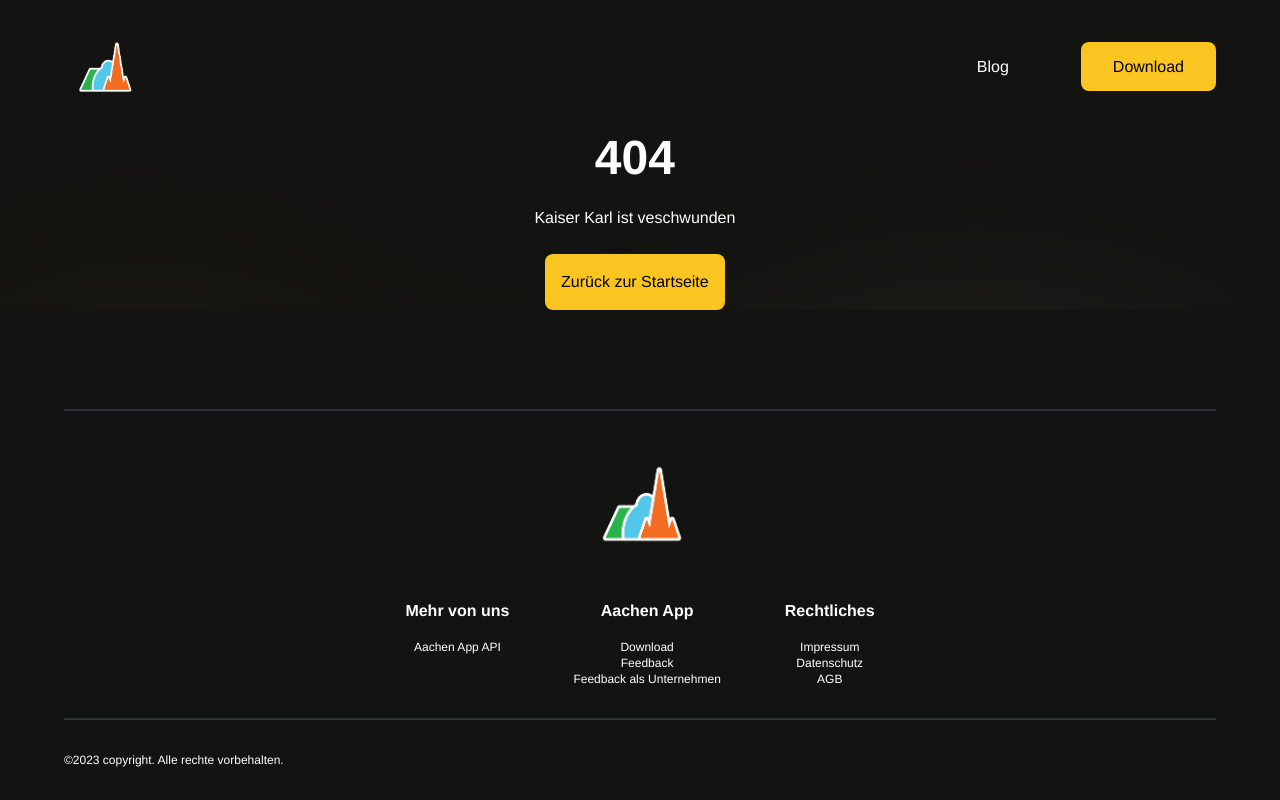
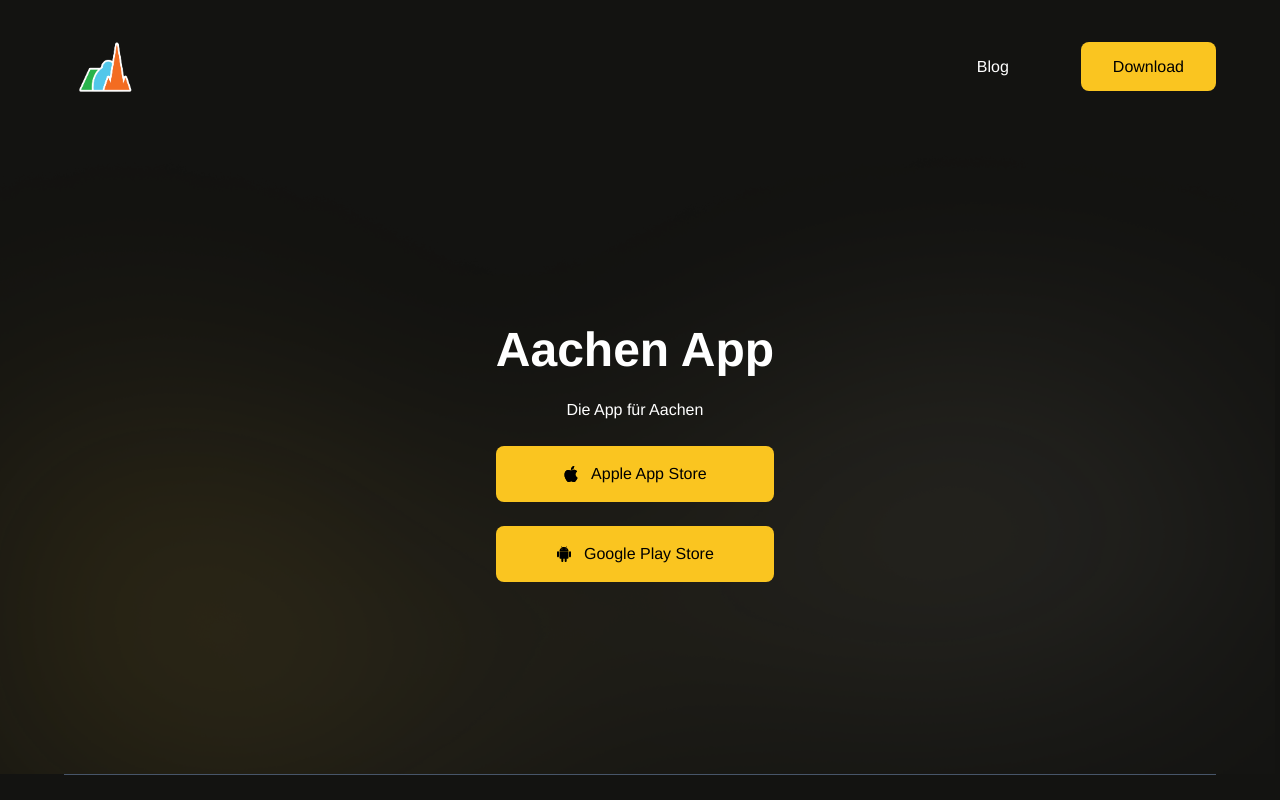
Before and after one commit to FynnFrings/aachen-web-app, a Next.js app in the folder frontend/: page /download in a window 1280 px wide. Before the commit this address had no page. Shown: the top 800 px of the page. Built offline with nearby package versions, Linux system fonts and the light colour scheme.

Commit message:
created download page, fixed height in 404 page, fixed links in footer and header

```diff
--- a/frontend/components/BurgerMenu/Menu.tsx
+++ b/frontend/components/BurgerMenu/Menu.tsx
@@ -62,7 +62,7 @@
           <Link
             onClick={handleOnClick}
             className="relative hover:after:w-full hover:after:transition-[width] hover:after:duration-300 after:absolute after:w-[0%] after:bg-[#FAC520] after:left-0 after:bottom-0 after:h-[2px] after:transition-[width] after:duration-300"
-            href={"/"}
+            href={"/download"}
           >
             Download
           </Link>
--- a/frontend/components/Layout/footer.tsx
+++ b/frontend/components/Layout/footer.tsx
@@ -13,14 +13,14 @@
           <div className="w-full flex flex-col lg:flex-row text-center gap-y-8 lg:justify-center lg:gap-x-16">
             <div className="flex flex-col items-center">
               <h2 className="font-bold text-md mb-4">Mehr von uns</h2>
-              <Link
+              <a
                 className="font-light text-xs"
                 href={" https://api.aachen-app.de"}
               >
                 <p className="hover:text-[#FAC520] relative hover:after:w-full hover:after:transition-[width] hover:after:duration-300 after:absolute after:w-[0%] after:bg-[#FAC520] after:left-0 after:bottom-0 after:h-[2px] after:transition-[width] after:duration-300">
                   Aachen App API
                 </p>
-              </Link>
+              </a>
             </div>
             <div className="flex flex-col items-center">
               <h2 className="font-bold text-md mb-4">Aachen App</h2>
@@ -29,22 +29,22 @@
                   Download
                 </p>
               </Link>
-              <Link
+              <a
                 className="font-light text-xs"
                 href={" https://www.aachen-app.de/feedback"}
               >
                 <p className="hover:text-[#FAC520] relative hover:after:w-full hover:after:transition-[width] hover:after:duration-300 after:absolute after:w-[0%] after:bg-[#FAC520] after:left-0 after:bottom-0 after:h-[2px] after:transition-[width] after:duration-300">
                   Feedback
                 </p>
-              </Link>
-              <Link
+              </a>
+              <a
                 className="font-light text-xs"
                 href={"https://www.aachen-app.de/feedback/unternehmen-ideen/"}
               >
                 <p className="hover:text-[#FAC520] relative hover:after:w-full hover:after:transition-[width] hover:after:duration-300 after:absolute after:w-[0%] after:bg-[#FAC520] after:left-0 after:bottom-0 after:h-[2px] after:transition-[width] after:duration-300">
                   Feedback als Unternehmen
                 </p>
-              </Link>
+              </a>
             </div>
             <div className="flex flex-col items-center">
               <h2 className="font-bold text-md mb-4">Rechtliches</h2>
--- /dev/null
+++ b/frontend/pages/download/index.tsx
@@ -0,0 +1,36 @@
+import { BsApple, BsAndroid2 } from "react-icons/bs";
+
+const Download = () => {
+  return (
+    <div className="text-white w-screen flex justify-center  h-full bg-[url('../public/gradient.png')] bg-cover bg-top -mx-[6%] py-48">
+      <div className="px-[5%] flex flex-col items-center justify-center gap-y-6 ">
+        <h1 className="font-bold text-5xl">Aachen App</h1>
+        <p>Die App für Aachen</p>
+        <a
+          className="w-full"
+          href={
+            "https://apps.apple.com/de/app/aachen-app-deine-stadt/id1554053875"
+          }
+        >
+          <button className="w-full flex items-center justify-center gap-x-3 rounded-lg bg-[#FAC520] px-4 py-4 text-black hover:scale-95 transition duration-200">
+            <BsApple />
+            Apple App Store
+          </button>
+        </a>
+        <a
+          className="w-full"
+          href={
+            "https://play.google.com/store/apps/details?id=com.swibble.aachen_app"
+          }
+        >
+          <button className="w-full flex items-center justify-center gap-x-3 rounded-lg bg-[#FAC520] px-4 py-4 text-black hover:scale-95 transition duration-200">
+            <BsAndroid2 />
+            Google Play Store
+          </button>
+        </a>
+      </div>
+    </div>
+  );
+};
+
+export default Download;
```
